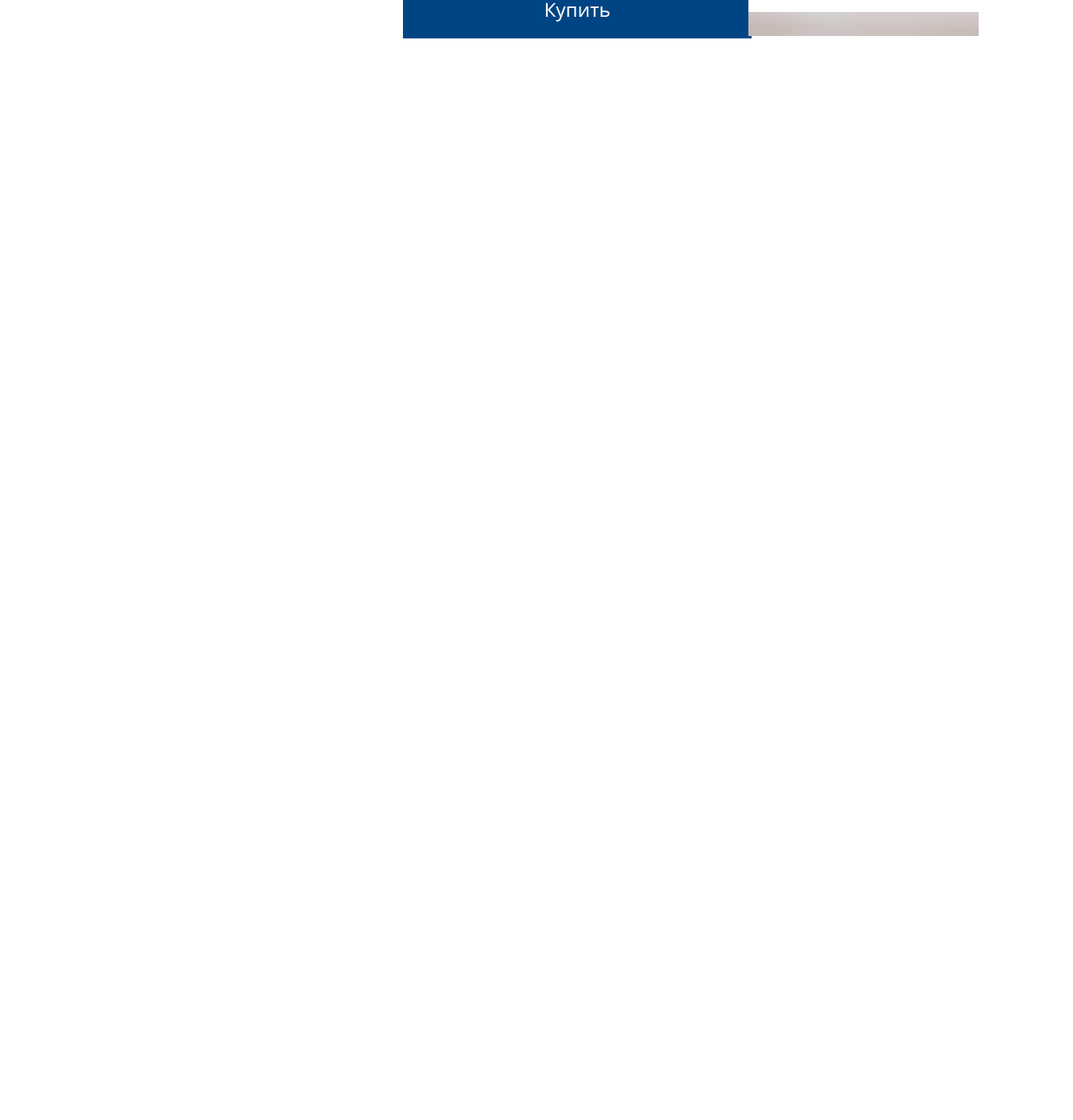
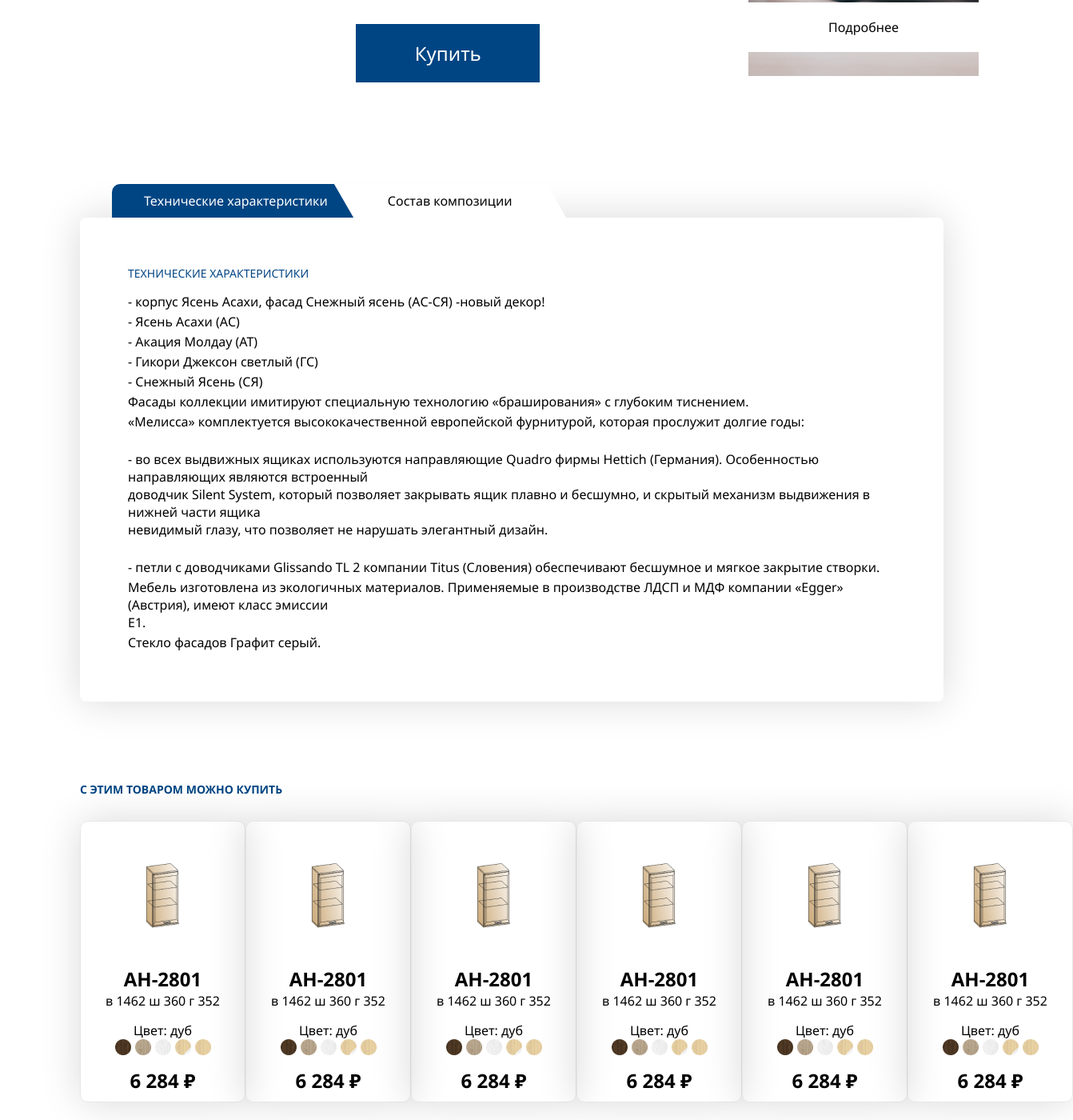
Before and after one commit to IbrokhimWeb/lerom, a React (Create React App) app: page /product in a window 1280 px wide. Shown: the part 720-2120 px from the top of the page at 80% size, 1342 px wide, since content can reach past the window. Before the commit the page ends 850 px from the top, so only its background shows below. Built offline with nearby package versions, Linux system fonts and the light colour scheme.

Commit message:
gaps in existing files are filled, additional files are opened, and the job is done

```diff
--- /dev/null
+++ b/src/components/characteristics/Characteristics.jsx
@@ -0,0 +1,74 @@
+import React, { useState } from 'react';
+import s from "./Characteristics.module.css";
+
+// Import data
+import { tovar } from "../../static/static"
+
+// Import Components
+import Tovar from '../tovar/Tovar';
+
+function Characteristics(props) {
+    const [page, setPage] = useState(true);
+    return (
+        <>
+            <section className={s.section}>
+                {
+                    page
+                        ? <>
+                            <div className={s.pages}>
+                            <span className={s.marginL}/>
+
+                                <button className={s.button1} onClick={() => setPage(true)}>Технические характеристики</button>
+                                <span className={s.transform} onClick={() => setPage(false)} />
+                                <button className={s.button2} onClick={() => setPage(false)}>Состав композиции</button>
+                                <span className={s.transform} onClick={() => setPage(false)} />
+                            </div>
+                            <div className={s.block}>
+                                <h1>ТЕХНИЧЕСКИЕ ХАРАКТЕРИСТИКИ</h1>
+                                <p>- корпус Ясень Асахи, фасад Снежный ясень (АС-СЯ) -новый декор! </p>
+                                <p>- Ясень Асахи (АС) </p>
+                                <p>- Акация Молдау (АТ) </p>
+                                <p>- Гикори Джексон светлый (ГС) </p>
+                                <p>- Снежный Ясень (СЯ) </p>
+                                <p>
+                                    Фасады коллекции имитируют специальную технологию «браширования» с глубоким тиснением.
+                                </p>
+                                <p>
+                                    «Мелисса» комплектуется высококачественной европейской фурнитурой, которая прослужит долгие годы:
+                                </p><br />
+                                <p>
+                                    - во всех выдвижных ящиках используются направляющие Quadro фирмы Hettich (Германия). Особенностью направляющих являются встроенный <br />
+                                    доводчик Silent System, который позволяет закрывать ящик плавно и бесшумно, и скрытый механизм выдвижения в нижней части ящика <br />
+                                    невидимый глазу, что позволяет не нарушать элегантный дизайн. <br /> <br />
+                                </p>
+                                <p>
+                                    - петли с доводчиками Glissando TL 2 компании Titus (Словения) обеспечивают бесшумное и мягкое закрытие створки.
+                                </p>
+                                <p>
+                                    Мебель изготовлена из экологичных материалов. Применяемые в производстве ЛДСП и МДФ компании «Egger» (Австрия), имеют класс эмиссии <br /> Е1.
+                                </p>
+                                <p>Стекло фасадов Графит серый.</p>
+                            </div>
+                        </>
+                        :
+                        <>
+                            <div className={s.pages}>
+                                <span className={s.marginL}/>
+                                <span className={s.transform__revers} onClick={() => setPage(true)} />
+                                <button className={s.button2} onClick={() => setPage(true)}>Технические характеристики</button>
+                                <span className={s.transform__revers} onClick={() => setPage(true)} />
+                                <button className={s.button1} onClick={() => setPage(false)}>Состав композиции</button>
+                            </div>
+                            <div className={s.block}>
+                                <div className={s.items}>
+                                    {tovar.map((e, i) => <Tovar key={i} data={e} />)}
+                                </div>
+                            </div>
+                        </>
+                }
+            </section>
+        </>
+    );
+}
+
+export default Characteristics;
--- /dev/null
+++ b/src/components/characteristics/Characteristics.module.css
@@ -0,0 +1,75 @@
+.section {
+    width: 100%;
+}
+
+.pages {
+    display: flex;
+}
+
+.button1 {
+    color: var(--white);
+    font-size: 16px;
+    cursor: pointer;
+    border-radius: 10px 10px 0 0;
+    border: none;
+    background: var(--dark-blue);
+    padding: 10px 40px;
+}
+
+.transform{
+    z-index: 999;
+    margin:0 -20px;
+    width: 35px;
+    cursor: pointer;
+    transform: skew(30deg);
+    background-color: var(--white);
+}
+
+.transform__revers{
+    z-index: 999;
+    margin:0 -20px;
+    width: 35px;
+    cursor: pointer;
+    transform: skew(-30deg);
+    background-color: var(--white);
+}
+
+.marginL{
+    margin-left: 40px;
+}
+
+.button2 {
+    cursor: pointer;
+    font-size: 16px;
+    border: none;
+    background: var(--white);
+    padding: 10px 40px;
+}
+
+.block {
+    width: 100%;
+    padding: 60px;
+    min-height: 600px;
+    border-radius: 8px;
+    box-shadow: 0px 0px 50px rgba(0, 0, 0, 0.152);
+}
+
+.block>h1 {
+    font-weight: 500;
+    font-size: 14px;
+    margin-bottom: 15px;
+    color: var(--dark-blue);
+}
+
+.block>p {
+    font-size: 16px;
+    font-weight: 400;
+    margin-bottom: 3px;
+}
+
+.items{
+    gap: 30px;
+    display: grid;
+    grid-template-columns: auto auto auto auto auto auto;
+    /* justify-content: space-between; */
+}
--- /dev/null
+++ b/src/components/tovar/Tovar.jsx
@@ -0,0 +1,29 @@
+import React from 'react';
+import s from "./Tovar.module.css";
+
+function Tovar(props) {
+    console.log(props);
+    const { id, img, model, v, sh, g, svet, sena } = props.data;
+    return (
+        <>
+            <section className={s.section}>
+                <img src={img} alt="Tovar" />
+                <div className={s.actions}>
+                    <div>
+                        <h1>{model}</h1>
+                        <p>{`в ${v} ш ${sh} г ${g}`}</p>
+                    </div>
+                    <div>
+                        <p>Цвет: дуб</p>
+                        <div className={s.images}>
+                            {svet.map((e, i) => <img className={s.img__item} key={i} src={e} />)}
+                        </div>
+                    </div>
+                    <h1>{sena} ₽</h1>
+                </div>
+            </section>
+        </>
+    );
+}
+
+export default Tovar;
--- /dev/null
+++ b/src/components/tovar/Tovar.module.css
@@ -0,0 +1,24 @@
+.section{
+    border-radius: 10px;
+    border: 1px solid rgb(231, 231, 231);
+    box-shadow: 0px 0px 50px rgba(0, 0, 0, 0.152);
+
+    padding: 10px 20px;
+    text-align: center;
+}
+
+.actions{
+    gap: 15px;
+    display: flex;
+    flex-direction: column;
+}
+
+.images{
+    gap: 5px;
+    display: flex;
+    justify-content: center;
+}
+
+.img__item{
+    width: 20px;
+}
--- a/src/index.css
+++ b/src/index.css
@@ -3,6 +3,11 @@
     padding: 0;
     box-sizing: border-box;
     font-family: 'Segoe UI', Tahoma, Geneva, Verdana, sans-serif;
+    -webkit-user-select: none;
+    -webkit-touch-callout: none;
+    -moz-user-select: none;
+    -ms-user-select: none;
+    user-select: none;
 }
 
 a{
--- a/src/routes/product/Product.jsx
+++ b/src/routes/product/Product.jsx
@@ -1,4 +1,4 @@
-import React from 'react';
+import React, { useState } from 'react';
 import s from "./Product.module.css";
 
 // Import React Icons
@@ -8,14 +8,20 @@ import { AiOutlineMinus, AiOutlinePlus } from "react-icons/ai";
 import product from "../../assets/card2.png";
 
 // Import Data
-import { color_selection } from "../../static/static"
+import { color_selection, tovar } from "../../static/static";
 
 
 // Import Components
 import Payment from '../../components/payment/Payment';
 import Radio from '../../components/radio/Radio';
+import Characteristics from '../../components/characteristics/Characteristics';
+import Tovar from "../../components/tovar/Tovar"
 
 function Product(props) {
+    const [value, setValue] = useState(1);
+
+
+
     return (
         <>
             <div className={s.container}>
@@ -23,9 +29,6 @@ function Product(props) {
                     <div className={s.product__img}>
                         <img src={product} alt="photo" />
                     </div>
-
-
-
                     <div className={s.filter}>
                         <p>{"Главная >> Гостиные >>"}<span>{"Коллекции"}</span></p>
                         <div className={s.nazvania}>
@@ -42,29 +45,37 @@ function Product(props) {
                                 <p>234234кг</p>
                             </div>
                         </div>
+                        <hr className={s.hr} />
                         <div className={s.colors}>
                             <p>цвет</p>
                             <form className={s.form}>
-                                {
-                                    color_selection.map((e, i) => <Radio nmae="radio" key={i} data={e} />)
-                                }
+                                {color_selection.map((e, i) => <Radio key={i} data={e} />)}
                             </form>
                         </div>
+                        <hr className={s.hr} />
                         <div className={s.calc}>
-                            <h2>Цена: <span>{"62 284"} ₽</span></h2>
-
+                            <h2>Цена: <span>{62284 * value} ₽</span></h2>
                             <div className={s.inc__dec}>
-                                <AiOutlineMinus className={s.inc__dec__icons} />
-                                <p> {1} </p>
-                                <AiOutlinePlus className={s.inc__dec__icons} />
+                                <AiOutlineMinus className={s.inc__dec__icons} onClick={() => value > 1 ? setValue(value - 1) : setValue(value) } />
+                                <p> {value} </p>
+                                <AiOutlinePlus className={s.inc__dec__icons} onClick={() => setValue(value + 1)} />
                             </div>
                         </div>
                         <button className={s.button}>Купить</button>
                     </div>
                     <div className={s.axsia}>
-                        <Payment className={s.axia__component} />
+                        <Payment />
                     </div>
                 </header>
+                <div className={s.characteristics}>
+                    <Characteristics />
+                </div>
+                <div className={s.tovar}>
+                    <h1>С ЭТИМ ТОВАРОМ МОЖНО КУПИТЬ</h1>
+                    <div className={s.item}>
+                        {tovar.map((e, i) => <Tovar key={i} data={e} />)}
+                    </div>
+                </div>
             </div>
         </>
     );
--- a/src/routes/product/Product.module.css
+++ b/src/routes/product/Product.module.css
@@ -6,7 +6,7 @@
 .header {
     display: flex;
     justify-content: center;
-    align-items: center;
+    align-items: end;
 }
 
 .product__img {
@@ -24,7 +24,7 @@
 .filter {
     width: 680px;
     height: 670px;
-    padding: 30px 40px;
+    padding: 30px 70px;
     display: flex;
     flex-direction: column;
     gap: 40px;
@@ -58,6 +58,7 @@
     color: var(--dark-blue);
     font-size: 1rem;
     font-weight: 500;
+    margin-bottom: 11px;
     text-transform: uppercase;
 }
 
@@ -68,6 +69,7 @@
 }
 
 .colors>p {
+    font-size: 1.8rem;
     color: var(--dark-blue);
 }
 
@@ -77,39 +79,10 @@
     align-items: center;
 }
 
-
-
-
-
-
-
-
-
-
-
-
-
-
-
-
-
-
-
-
-
-
-
-
-
-
-
-
-
-
-
-
-
-
+.hr {
+    width: 80%;
+    border: 1px solid rgb(231, 231, 231);
+}
 
 .calc {
     gap: 40px;
@@ -129,47 +102,65 @@
 
 .inc__dec {
     gap: 10px;
+    padding: 10px;
+    display: flex;
     font-size: 1.5rem;
-    display: flex;
+    align-items: center;
     justify-content: center;
-    align-items: center;
     border: 1px solid var(--black);
-    padding: 10px;
 }
 
 .inc__dec>p {
+    display: flex;
     min-width: 30px;
-    display: flex;
+    align-items: center;
     justify-content: center;
-    align-items: center;
 }
 
 .inc__dec__icons {
+    padding: 15px;
+    font-size: 1rem;
+    cursor: pointer;
+    border-radius: 50%;
+    box-sizing: content-box;
     border: 1px solid var(--black);
-    border-radius: 50%;
-    font-size: 1rem;
-    box-sizing: content-box;
-    padding: 15px;
-    cursor: pointer;
 }
 
 .button {
+    border: none;
+    width: 230px;
+    cursor: pointer;
+    font-size: 1.5rem;
+    color: var(--white);
+    padding: 20px 0;
     box-sizing: content-box;
-    font-size: 1.5rem;
-    padding: 20px 100px;
-    color: var(--white);
     background-color: var(--dark-blue);
-    border: none;
 }
 
-
-
-
-
-
-
 .axsia {
+    padding-bottom: 35px;
     min-width: 200px;
     display: flex;
     justify-content: center;
+    align-items: end;
 }
+
+.characteristics{
+    padding: 100px 0;
+}
+
+.tovar{
+    margin-bottom: 150px;
+}
+
+.tovar > h1{
+    font-size: 14px;
+    color: var(--dark-blue);
+    margin-bottom: 30px;
+}
+
+.item{
+    display: flex;
+    justify-content: space-between;
+    align-items: center;
+}
--- a/src/static/static.js
+++ b/src/static/static.js
@@ -10,6 +10,72 @@ import color3 from "../assets/color3.png";
 import color4 from "../assets/color4.png";
 import color5 from "../assets/color5.png";
 
+import tovar1 from "../assets/tovar1.png"
+
+
+export const tovar = [
+    {
+        id: 1,
+        img: tovar1,
+        model: "АН-2801",
+        v: 1462,
+        sh: 360,
+        g: 352,
+        svet: [color1, color2, color3, color4, color5],
+        sena: '6 284'
+    },
+    {
+        id: 2,
+        img: tovar1,
+        model: "АН-2801",
+        v: 1462,
+        sh: 360,
+        g: 352,
+        svet: [color1, color2, color3, color4, color5],
+        sena: '6 284'
+    },
+    {
+        id: 3,
+        img: tovar1,
+        model: "АН-2801",
+        v: 1462,
+        sh: 360,
+        g: 352,
+        svet: [color1, color2, color3, color4, color5],
+        sena: '6 284'
+    },
+    {
+        id: 4,
+        img: tovar1,
+        model: "АН-2801",
+        v: 1462,
+        sh: 360,
+        g: 352,
+        svet: [color1, color2, color3, color4, color5],
+        sena: '6 284'
+    },
+    {
+        id: 5,
+        img: tovar1,
+        model: "АН-2801",
+        v: 1462,
+        sh: 360,
+        g: 352,
+        svet: [color1, color2, color3, color4, color5],
+        sena: '6 284'
+    },
+    {
+        id: 6,
+        img: tovar1,
+        model: "АН-2801",
+        v: 1462,
+        sh: 360,
+        g: 352,
+        svet: [color1, color2, color3, color4, color5],
+        sena: '6 284'
+    },
+
+];
 
 export const color_selection = [
     {
```
Also changed, not shown: src/components/radio/Radio.jsx (+5 -5 lines), src/assets/tovar1.png (added).
